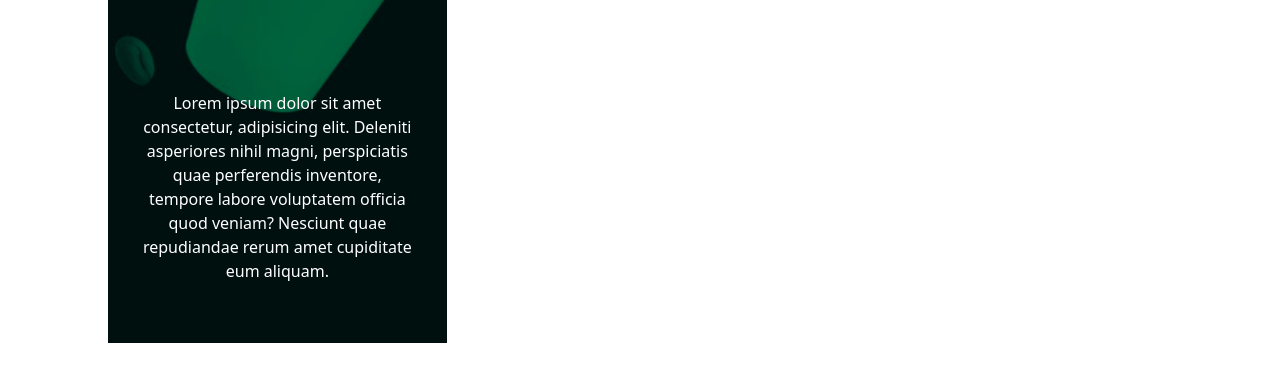
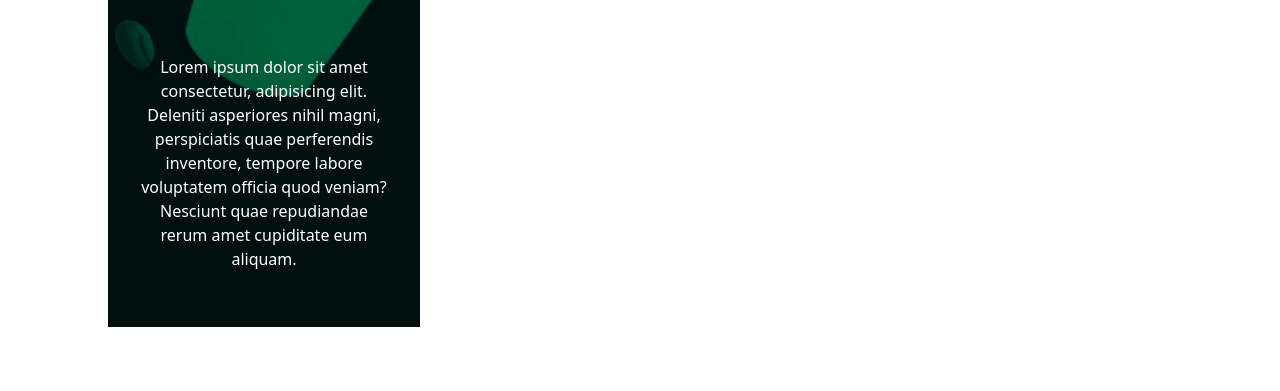
Before and after one commit to DaSherman0210/CozyCornerCafe, a plain HTML site: page frontend/pages/main/main.html in a window 1280 px wide. Shown: the part 584-975 px from the top of the page. Drawn offline with nearby package versions, Linux system fonts and the light colour scheme; no server answers.

Commit message:
feat: :lipstick: front
frontend

```diff
--- a/frontend/css/main.css
+++ b/frontend/css/main.css
@@ -8,6 +8,7 @@
   padding: 0;
   padding: 0;
   box-sizing: border-box;
+
 
 }
 
@@ -134,8 +135,8 @@ section {
   display: grid;
   grid-template-columns: 1fr 2fr;
   justify-content: space-between;
-  gap: -10em;
-  padding-top: 2rem;
+  gap:5rem;
+  padding-top: 1rem;
 }
 
 .container .panel{
```
